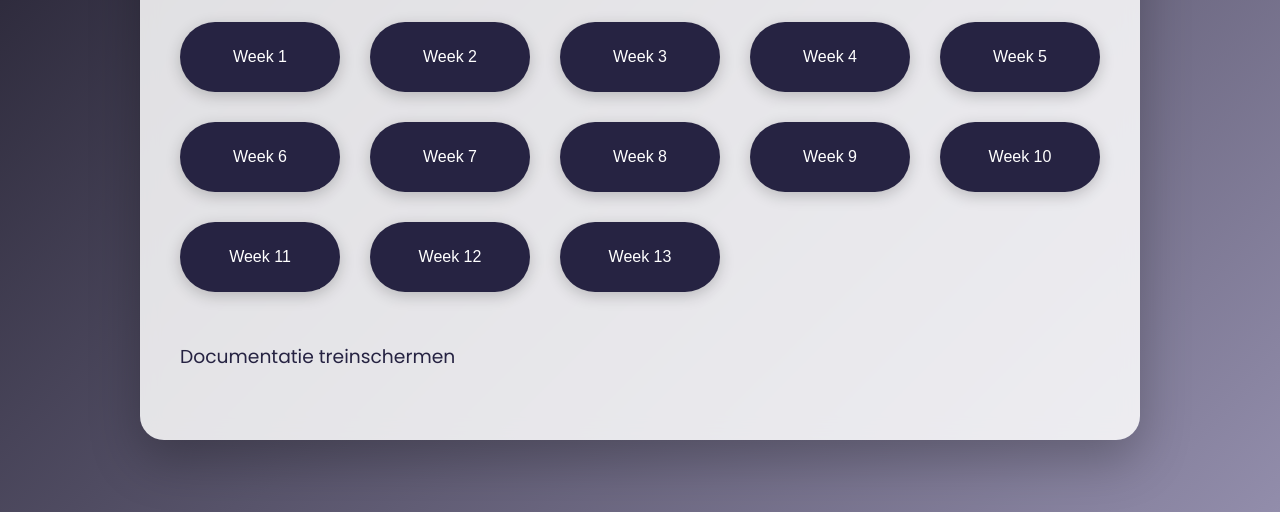
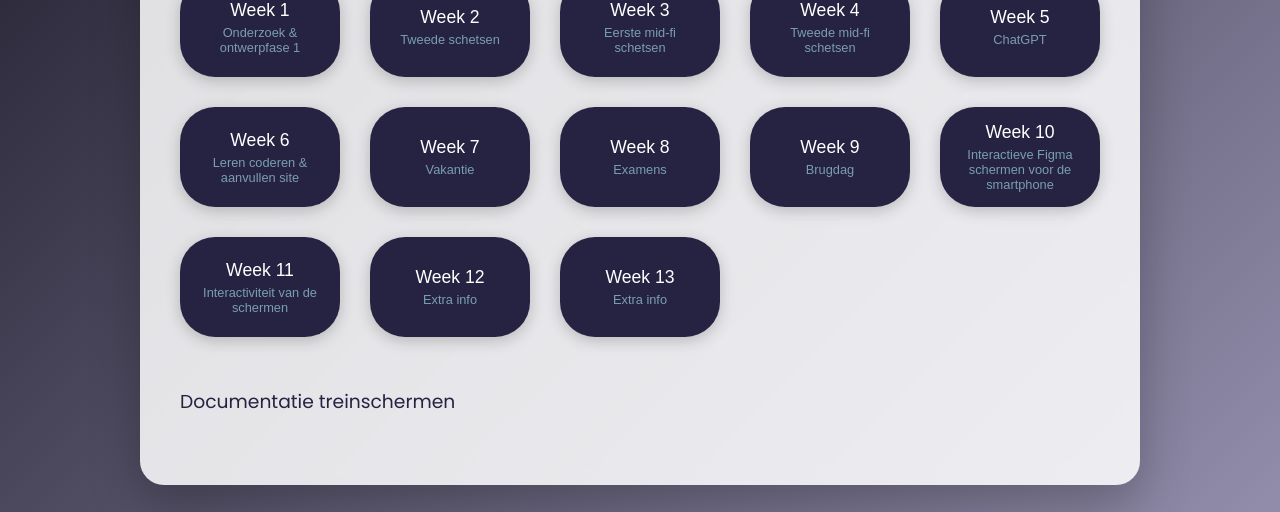
Before and after one commit to MaximeSamsom/sites, a website: page index.html in a window 1280 px wide. Shown: the part 288-800 px from the top of the page. Drawn offline with Linux system fonts and the light colour scheme.

Commit message:
Add files via upload

```diff
--- a/index.html
+++ b/index.html
@@ -66,16 +66,22 @@ h3 {
 }
 
 .knop {
-    height: 70px;
+    height: 100px; /* groter gemaakt voor extra tekst */
+    padding: 10px 20px;
     border: none;
-    border-radius: 35px; /* afgeronde pilvorm */
-    font-size: 1rem;
+    border-radius: 35px;
+    font-size: 1.1rem;
     font-weight: 500;
     cursor: pointer;
     background: var(--primary);
     color: white;
     transition: all 0.3s ease;
     box-shadow: 0 4px 15px rgba(0,0,0,0.2);
+    display: flex;
+    flex-direction: column; /* tekst onder elkaar */
+    justify-content: center;
+    align-items: center;
+    text-align: center;
 }
 
 .knop:hover {
@@ -86,6 +92,12 @@ h3 {
 
 .knop:active {
     transform: scale(0.96);
+}
+
+.knop-ondertekst {
+    font-size: 0.8rem; /* kleinere ondertekst */
+    margin-top: 4px;
+    color: #7a9eaf;
 }
 
 /* ================= Hamburger menu ================= */
@@ -130,7 +142,7 @@ h3 {
 
 @media (max-width: 600px) {
     h1 { font-size: 2rem; }
-    .knop { height: 60px; font-size: 0.9rem; }
+    .knop { height: 90px; font-size: 1rem; }
 }
 </style>
 </head>
@@ -161,19 +173,58 @@ h3 {
     <h2>Projectdocumentatie</h2>
 
     <div class="knoppen-container">
-        <button class="knop" onclick="location.href='Week1.html'">Week 1</button>
-        <button class="knop" onclick="location.href='Week2.html'">Week 2</button>
-        <button class="knop" onclick="location.href='Week3.html'">Week 3</button>
-        <button class="knop" onclick="location.href='Week4.html'">Week 4</button>
-        <button class="knop" onclick="location.href='Week5.html'">Week 5</button>
-        <button class="knop" onclick="location.href='Week6.html'">Week 6</button>
-        <button class="knop" onclick="location.href='Week7.html'">Week 7</button>
-        <button class="knop" onclick="location.href='Week8.html'">Week 8</button>
-        <button class="knop" onclick="location.href='Week9.html'">Week 9</button>
-        <button class="knop" onclick="location.href='Week10.html'">Week 10</button>
-        <button class="knop" onclick="location.href='Week11.html'">Week 11</button>
-        <button class="knop" onclick="location.href='Week12.html'">Week 12</button>
-        <button class="knop" onclick="location.href='Week13.html'">Week 13</button>
+        <button class="knop" onclick="location.href='Week1.html'">
+            Week 1
+            <span class="knop-ondertekst">Onderzoek & ontwerpfase 1</span>
+        </button>
+        <button class="knop" onclick="location.href='Week2.html'">
+            Week 2
+            <span class="knop-ondertekst">Tweede schetsen</span>
+        </button>
+        <button class="knop" onclick="location.href='Week3.html'">
+            Week 3
+            <span class="knop-ondertekst">Eerste mid-fi schetsen</span>
+        </button>
+        <button class="knop" onclick="location.href='Week4.html'">
+            Week 4
+            <span class="knop-ondertekst">Tweede mid-fi schetsen</span>
+        </button>
+        <button class="knop" onclick="location.href='Week5.html'">
+            Week 5
+            <span class="knop-ondertekst">ChatGPT</span>
+        </button>
+        <button class="knop" onclick="location.href='Week6.html'">
+            Week 6
+            <span class="knop-ondertekst">Leren coderen & aanvullen site</span>
+        </button>
+        <button class="knop" onclick="location.href='Week7.html'">
+            Week 7
+            <span class="knop-ondertekst">Vakantie</span>
+        </button>
+        <button class="knop" onclick="location.href='Week8.html'">
+            Week 8
+            <span class="knop-ondertekst">Examens</span>
+        </button>
+        <button class="knop" onclick="location.href='Week9.html'">
+            Week 9
+            <span class="knop-ondertekst">Brugdag</span>
+        </button>
+        <button class="knop" onclick="location.href='Week10.html'">
+            Week 10
+            <span class="knop-ondertekst">Interactieve Figma schermen voor de smartphone</span>
+        </button>
+        <button class="knop" onclick="location.href='Week11.html'">
+            Week 11
+            <span class="knop-ondertekst">Interactiviteit van de schermen</span>
+        </button>
+        <button class="knop" onclick="location.href='Week12.html'">
+            Week 12
+            <span class="knop-ondertekst">Extra info</span>
+        </button>
+        <button class="knop" onclick="location.href='Week13.html'">
+            Week 13
+            <span class="knop-ondertekst">Extra info</span>
+        </button>
     </div>
 
     <h3>Documentatie treinschermen</h3>
```
